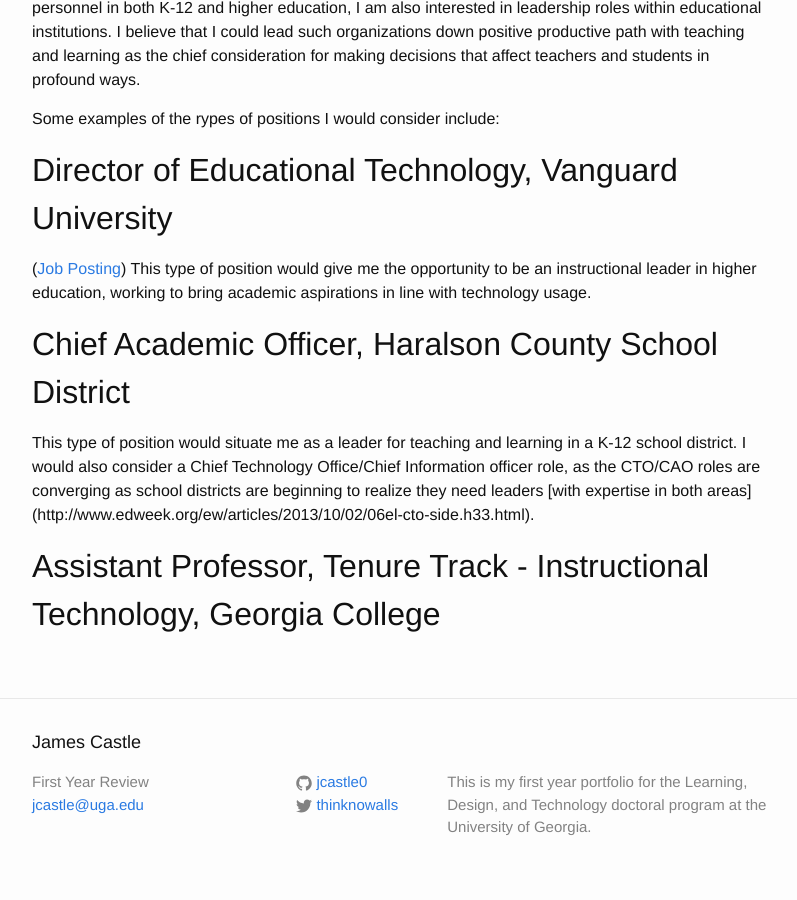
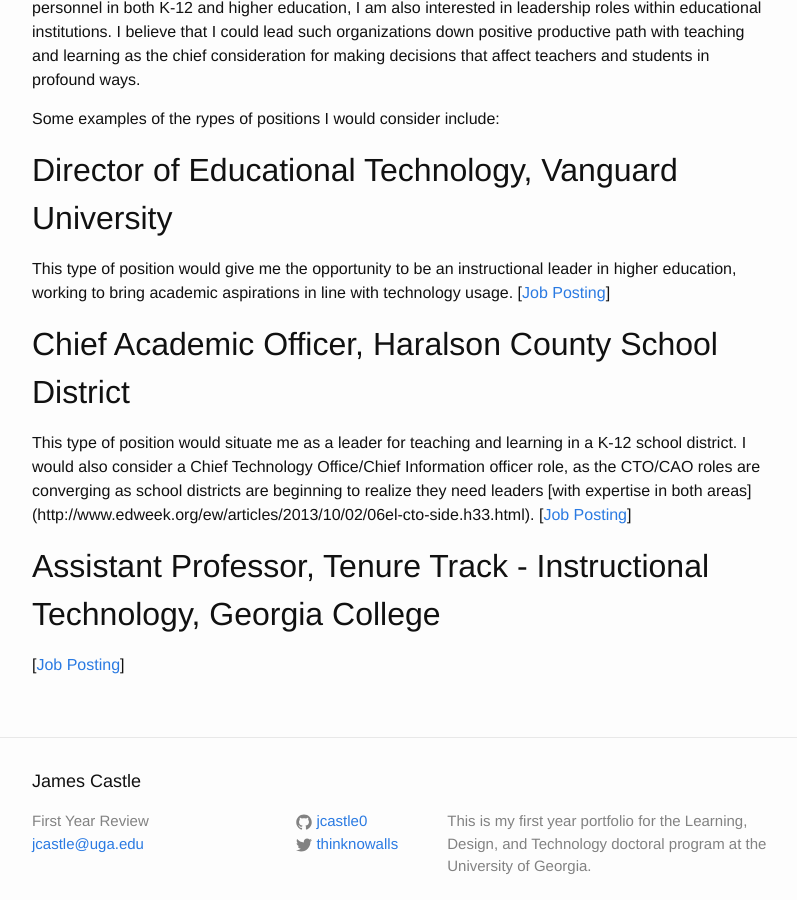
Before and after one commit to jcastle0/ldtportfolio, a Jekyll site: the page built from career.md, in a window 1280 px wide and 900 px high, scrolled down 535 px. Shown: the whole window, without its empty margins (238-1035 px from the left). Built offline with Jekyll 4.4.1, drawn with Linux system fonts in a browser that asks for light colours.

Commit message:
Update career.md

```diff
--- a/career.md
+++ b/career.md
@@ -10,10 +10,10 @@
 Some examples of the rypes of positions I would consider include:
 
 ## Director of Educational Technology, Vanguard University
-([Job Posting](https://drive.google.com/open?id=0BzGBrRPyWKaxc0d6bVBZd29FNE0))
-This type of position would give me the opportunity to be an instructional leader in higher education, working to bring academic aspirations in line with technology usage.
+This type of position would give me the opportunity to be an instructional leader in higher education, working to bring academic aspirations in line with technology usage. [[Job Posting](https://drive.google.com/open?id=0BzGBrRPyWKaxc0d6bVBZd29FNE0)]
 
 ## Chief Academic Officer, Haralson County School District
-This type of position would situate me as a leader for teaching and learning in a K-12 school district. I would also consider a Chief Technology Office/Chief Information officer role, as the CTO/CAO roles are converging as school districts are beginning to realize they need leaders [with expertise in both areas] (http://www.edweek.org/ew/articles/2013/10/02/06el-cto-side.h33.html).
+This type of position would situate me as a leader for teaching and learning in a K-12 school district. I would also consider a Chief Technology Office/Chief Information officer role, as the CTO/CAO roles are converging as school districts are beginning to realize they need leaders [with expertise in both areas] (http://www.edweek.org/ew/articles/2013/10/02/06el-cto-side.h33.html). [[Job Posting](https://drive.google.com/open?id=0BzGBrRPyWKaxMkN3NU0yXzhfVzg)]
 
 ## Assistant Professor, Tenure Track - Instructional Technology, Georgia College
+[[Job Posting](https://drive.google.com/open?id=0BzGBrRPyWKaxQ3pJRHVTODJVTmM)]
```
